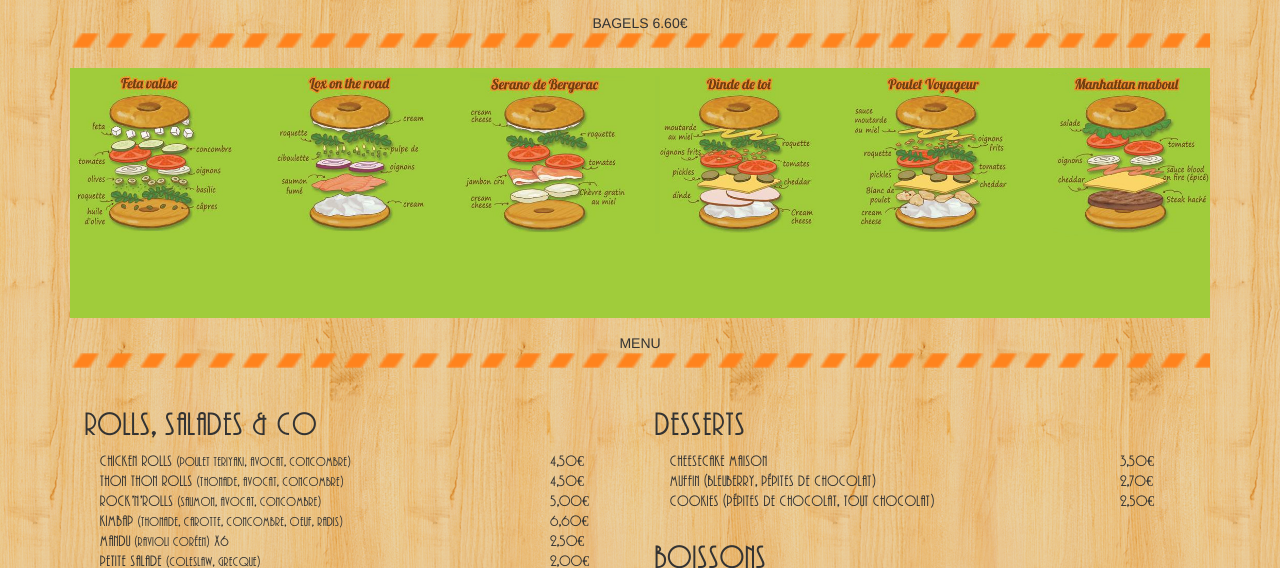
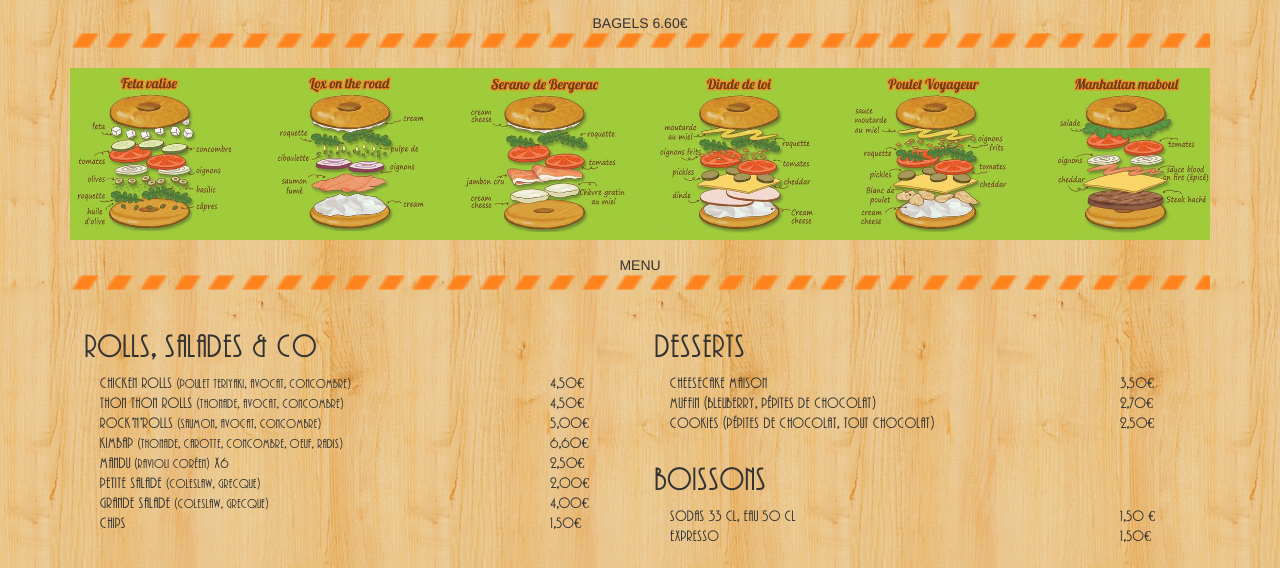
Before and after one commit to NicolasLF/Projet_LCV, a PHP site: page / in a window 1280 px wide. Shown: the part 1357-1925 px from the top of the page. Run offline with PHP 8.4, Linux system fonts and the light colour scheme; some libraries are stand-ins or nearby versions.

Commit message:
enlevage de hauteur de caroussel

```diff
--- a/LCV.css
+++ b/LCV.css
@@ -19,10 +19,6 @@ body {
 	text-align: left;
 }
 
-.hidden-xs {
-	height: 250px;
-
-}
 .caroussel-inner{
 	height: 250px;
 }
```
